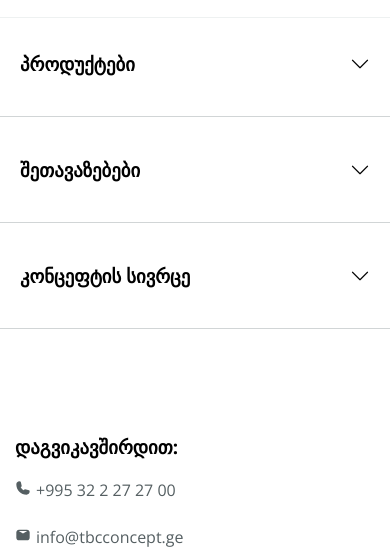
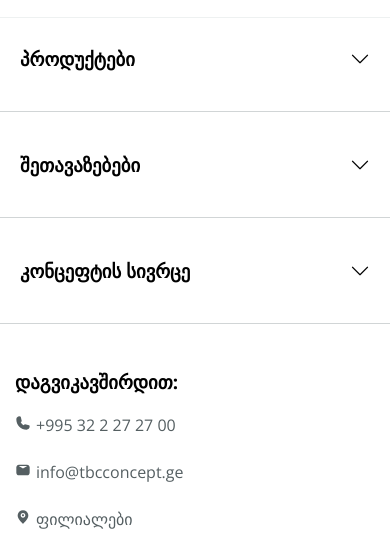
Before and after one commit to gvantsa-dolidze/TBC_concept, a plain HTML site: page index.html in a window 390 px wide. Both pictures are taken after a click on the button 360 px from the left and 41 px from the top of the page. Shown: the part 65-616 px from the top of the page. Drawn offline with nearby package versions, Linux system fonts and the light colour scheme.

Commit message:
fixed burger box

```diff
--- a/index.js
+++ b/index.js
@@ -166,7 +166,7 @@ burgerMenu.addEventListener("click", function () {
     box.classList.add("burger_box");
     box.innerHTML = `<section class="footer">
     <div class="footer_main" id="footer_for_burger">
-      <div class="flex_row" style="padding-bottom:60px">
+      <div class="flex_row">
         <div>
           <div class="with_border with_top_border">
             <a href="#" onclick="handleNavClick('mob_none4', event)" id="link_to_click4">
@@ -250,7 +250,7 @@ burgerMenu.addEventListener("click", function () {
             <h3>სოციალური ქსელები</h3>
           </div>
           <nav>
-            <div class="footer_buttons_flex">
+            <div class="footer_buttons_flex burger_footer">
               <button href="#"><svg width="17" height="16" viewBox="0 0 17 16" fill="currentColor"
                   xmlns="http://www.w3.org/2000/svg">
                   <g clip-path="url(#clip0_167_7547)">
--- a/styles/footer.css
+++ b/styles/footer.css
@@ -141,4 +141,7 @@ hr {
 .footer_logo{
   padding-left: 20px;
 }
+.flex_row {
+  padding-bottom: 0px;
+}
   }
--- a/styles/header.css
+++ b/styles/header.css
@@ -83,7 +83,6 @@
    .header_logo_burger {
     display: block;
     cursor: pointer;
-    /* padding:0; */
    }
    .header_logo{
     display: none;
@@ -91,17 +90,18 @@
    .burger{
     display: block;
     font-size: 30px;
-
   }
   .burger_box {
+    box-sizing: border-box;
     display: block;
     position: fixed;
-    margin-top: 75px;
+    margin-top: 70px;
     top: 0;
     left: 0;
     width:100%;
-    height: 100%;
     z-index: 500;
-    box-sizing: border-box;
+    height: calc(100vh - 70px);
+    overflow: auto;
+    background-color: #f9fafa;
 }
-  }
+}
```
